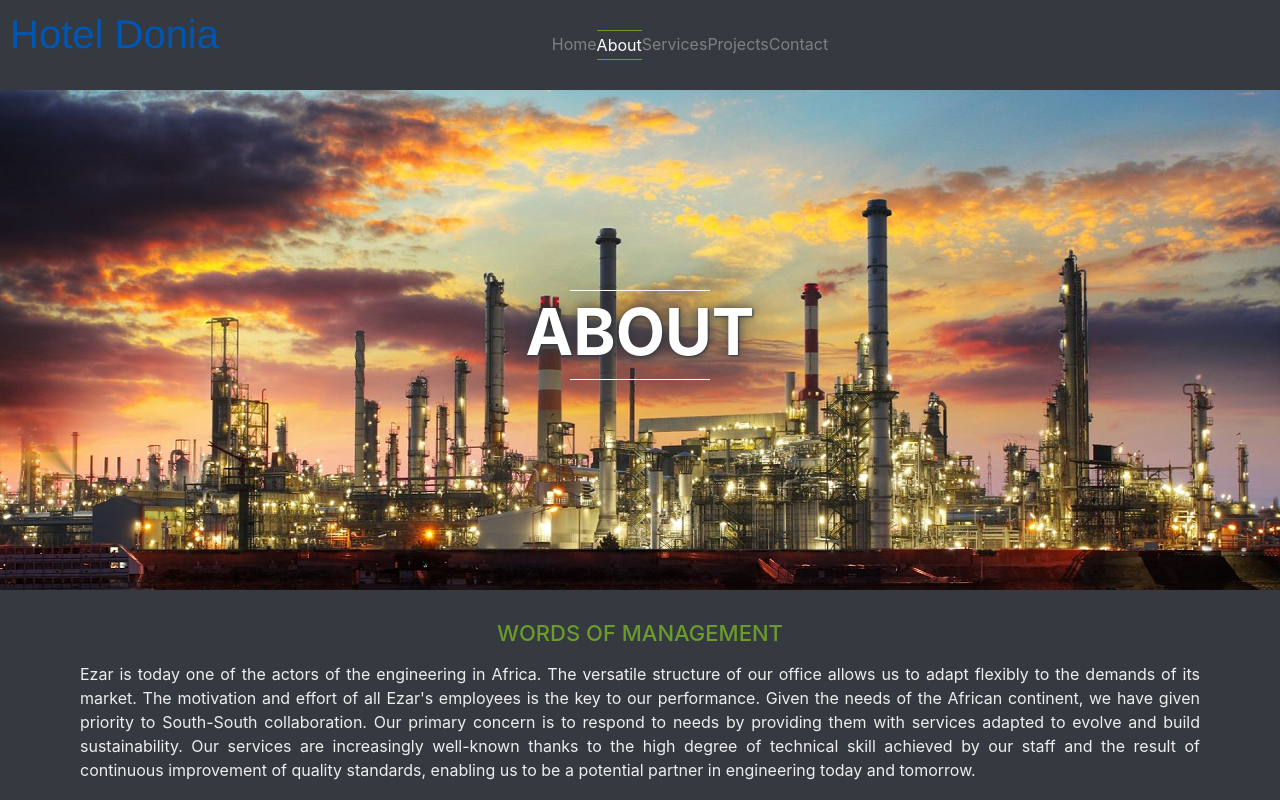
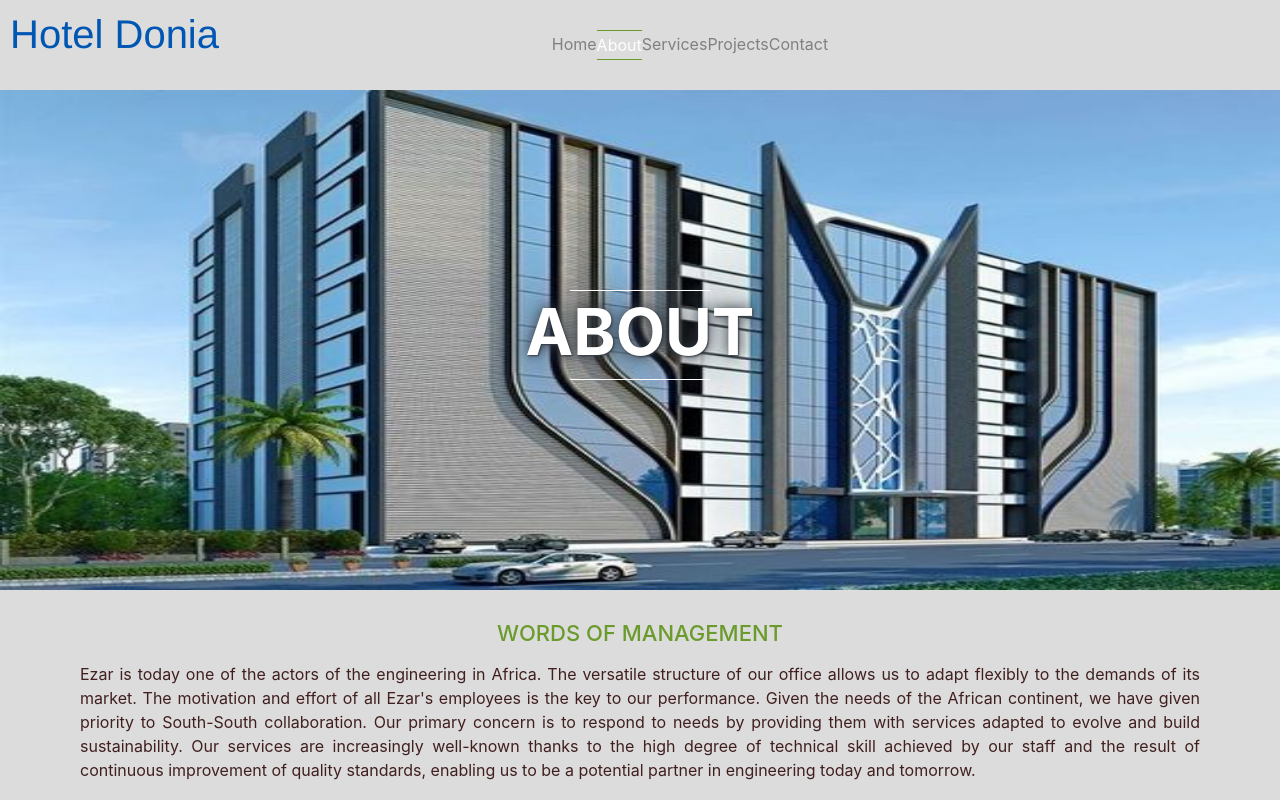
Before and after one commit to SellamiSami/SSTOUNI02, a React (Create React App) app: page /About in a window 1280 px wide. Shown: the top 800 px of the page. Built offline with nearby package versions, Linux system fonts and the light colour scheme.

Commit message:
about *changements

```diff
--- a/src/App.css
+++ b/src/App.css
@@ -48,7 +48,7 @@ body {
 
 /* Navbar */
 nav.navbar {
-  background-color: #343A40
+   background-color: #dcdcdc /*#343A40 */
 
 }
 .navbar {
@@ -200,6 +200,7 @@ ul.nav-links.show-nav{
   right: 0;
   width: 100%;
   max-height: 450px;
+  padding-bottom: 0;
 }
 .nav-footer{
   padding: 10px 70px 10px 100px;
--- a/src/components/Map.js
+++ b/src/components/Map.js
@@ -22,9 +22,9 @@ class Maps extends Component {
           defaultZoom={this.props.zoom}
         >
           <AnyReactComponent
-            lat={34.738099}
-            lng={10.753445}
-            text="Ezar Company"
+            lat={34.7358588002108}
+            lng={10.746067047746063}
+            text="hotel donia"
           />
         </GoogleMapReact>
       </div>
--- a/src/pages/About.js
+++ b/src/pages/About.js
@@ -4,6 +4,7 @@ import {Parallax} from 'react-parallax'
 
 import pic_about from '../images/cover-banner1.jpg'
 import parallax1 from '../images/Parallax/Hr.jpeg'
+import picAbout from '../images/facdeHotel2.jpg'
 
 
 
@@ -12,7 +13,7 @@ export default function About() {
         <div className="about-wall">
 
             <div className="header-cover">
-                <img src={pic_about} className="cover-banner" alt="pic_home" />
+                <img src={picAbout} className="cover-banner" alt="pic_home" />
                 <hr className="hr-cover1" />
                 <p className="text-cover">About</p>
                 <div className="border-text"></div>
--- a/src/pages/page.css
+++ b/src/pages/page.css
@@ -187,7 +187,7 @@ div.carrousel-home {
 
 /* Start ABOUT */
 .about-wall {
-    background-color: #343A40;
+    background-color: #dcdcdc /*#343A40*/;
 }
 
 .header-cover {
@@ -233,14 +233,14 @@ section.section-dark {
 }
 
 .paralax-title {
-    color: #6b9b2c !important;
+    color: #000000 !important;
     text-transform: uppercase;
     font-size: 22px;
 }
 
 .word-about {
     text-align: justify;
-    color: rgb(238, 238, 238);
+    color: rgb(65, 31, 31);
     padding: 0 70px;
 }
 
```
Also changed, not shown: src/images/facadeHotel1.jpg (added), src/images/facdeHotel2.jpg (added).
